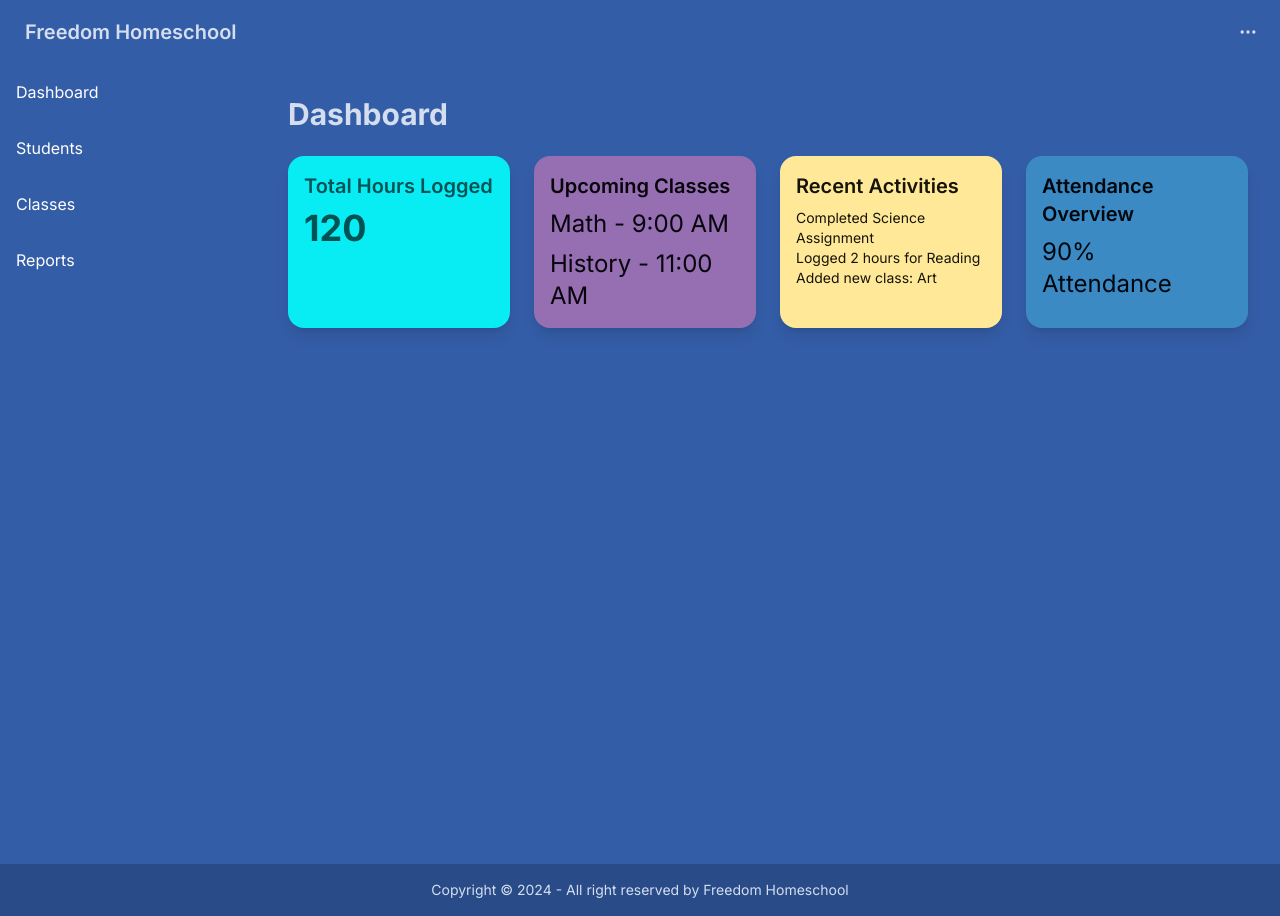
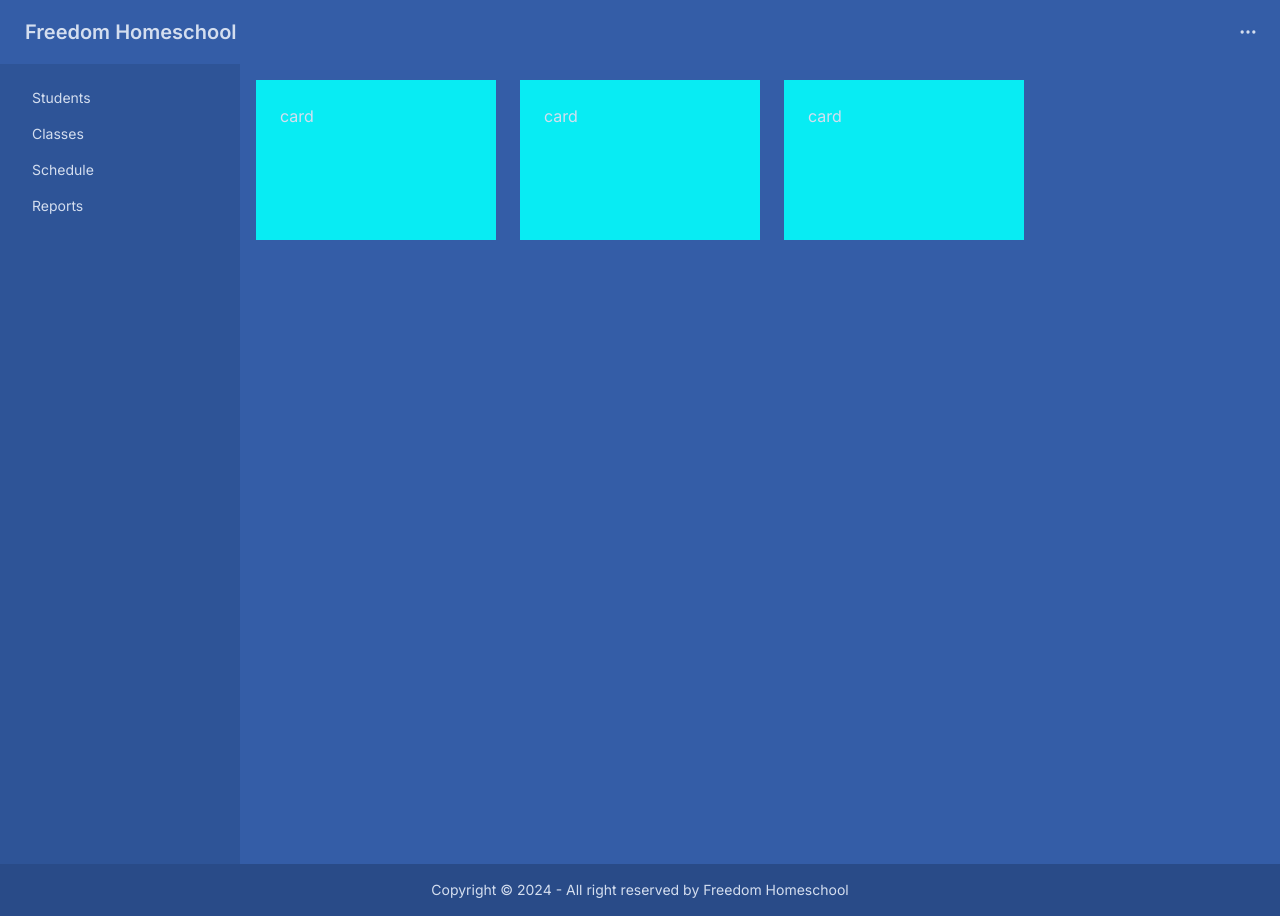
Before and after one commit to ericb83/freedomhomeschool, a Next.js app: page /dashboard in a window 1280 px wide. Built offline with nearby package versions, Linux system fonts and the light colour scheme.

Commit message:
added sidebar and cards components

```diff
--- a/app/dashboard/page.js
+++ b/app/dashboard/page.js
@@ -1,13 +1,13 @@
-import OverviewSection from "@/components/OverviewSection";
-import DashboardLayout from "@/components/DashboardLayout";
+import Cards from "@/components/Cards";
+import SideBar from "@/components/SideBar";
 import React from "react";
 
 const dashboard = () => {
   return (
-    <DashboardLayout>
-      <h1 className="text-3xl font-bold mb-6">Dashboard</h1>
-      <OverviewSection />
-    </DashboardLayout>
+    <div className="flex flex-row">
+      <SideBar />
+      <Cards />
+    </div>
   );
 };
 
--- /dev/null
+++ b/components/Cards.jsx
@@ -0,0 +1,13 @@
+import React from "react";
+
+const Cards = () => {
+  return (
+    <div className="flex flex-row  gap-6 p-4">
+      <div className=" h-40 w-60 bg-primary p-6 gap-6 ">card</div>
+      <div className=" h-40 w-60 bg-primary p-6 gap-6 ">card</div>
+      <div className=" h-40 w-60 bg-primary p-6 gap-6 ">card</div>
+    </div>
+  );
+};
+
+export default Cards;
--- a/components/DashboardLayout.jsx
+++ /dev/null
@@ -1,23 +0,0 @@
-import React from "react";
-
-const DashboardLayout = ({ children }) => {
-  return (
-    <div className=" flex min-h-screen bg-data-theme">
-      {/* Sidebar*/}
-      <aside className=" w-64 bg-data-theme text-white">
-        <nav>
-          <ul>
-            <li className="p-4 hover:bg-gray-700">Dashboard</li>
-            <li className="p-4 hover:bg-gray-700">Students</li>
-            <li className="p-4 hover:bg-gray-700">Classes</li>
-            <li className="p-4 hover:bg-gray-700">Reports</li>
-          </ul>
-        </nav>
-      </aside>
-      {/* Main Content */}
-      <main className="flex-1 p-8">{children}</main>
-    </div>
-  );
-};
-
-export default DashboardLayout;
--- a/components/OverviewSection.jsx
+++ /dev/null
@@ -1,43 +0,0 @@
-import React from "react";
-
-const OverviewSection = () => {
-  return (
-    <div className="grid grid-cols-1 md:grid-cols-2 lg:grid-cols-4 gap-6">
-      {/* Total Hours Logged Card */}
-      <div className="card shadow-lg compact bg-primary text-primary-content">
-        <div className="card-body">
-          <h2 className="card-title">Total Hours Logged</h2>
-          <p className="text-4xl font-bold">120</p>
-        </div>
-      </div>
-      {/* Upcoming Classes Card */}
-      <div className="card shadow-lg compact bg-secondary text-secondary-content">
-        <div className="card-body">
-          <h2 className="card-title">Upcoming Classes</h2>
-          <p className="text-2xl">Math - 9:00 AM</p>
-          <p className="text-2xl">History - 11:00 AM</p>
-        </div>
-      </div>
-      {/* Recent Activities Card */}
-      <div className="card shadow-lg compact bg-accent text-accent-content">
-        <div className="card-body">
-          <h2 className="card-title">Recent Activities</h2>
-          <ul>
-            <li>Completed Science Assignment</li>
-            <li>Logged 2 hours for Reading</li>
-            <li>Added new class: Art</li>
-          </ul>
-        </div>
-      </div>
-      {/* Attendance Overview Card */}
-      <div className="card shadow-lg compact bg-neutral text-neutral-content">
-        <div className="card-body">
-          <h2 className="card-title">Attendance Overview</h2>
-          <p className="text-2xl">90% Attendance</p>
-        </div>
-      </div>
-    </div>
-  );
-};
-
-export default OverviewSection;
--- /dev/null
+++ b/components/SideBar.jsx
@@ -0,0 +1,46 @@
+import React from "react";
+import Link from "next/link";
+import { users } from "@/src/data";
+const SideBar = () => {
+  return (
+    <div className=" flex min-h-screen bg-data-theme">
+      {/* Sidebar*/}
+      <div className="drawer lg:drawer-open items-start">
+        <input id="my-drawer-2" type="checkbox" className="drawer-toggle" />
+        <div className="drawer-content flex flex-col items-center justify-center">
+          {/* Page content here */}
+          <label
+            htmlFor="my-drawer-2"
+            className="btn btn-primary drawer-button lg:hidden"
+          >
+            Open drawer
+          </label>
+        </div>
+        <div className="drawer-side">
+          <label
+            htmlFor="my-drawer-2"
+            aria-label="close sidebar"
+            className="drawer-overlay"
+          ></label>
+          <ul className="menu bg-base-200 text-base-content min-h-full w-60 p-4">
+            {/* Sidebar content here */}
+            <li>
+              <a>Students</a>
+            </li>
+            <li>
+              <a>Classes</a>
+            </li>
+            <li>
+              <a>Schedule</a>
+            </li>
+            <li>
+              <a>Reports</a>
+            </li>
+          </ul>
+        </div>
+      </div>
+    </div>
+  );
+};
+
+export default SideBar;
--- a/src/data/index.js
+++ b/src/data/index.js
@@ -47,6 +47,6 @@ export const hours = [
     classId: 1, //Associate hours with class
     date: "08-13-2024",
     hours: 2,
-    grade: A,
+    grade: "A",
   },
 ];
```
Also changed, not shown: 1 other file (tests, documents, lock files or other folders).
